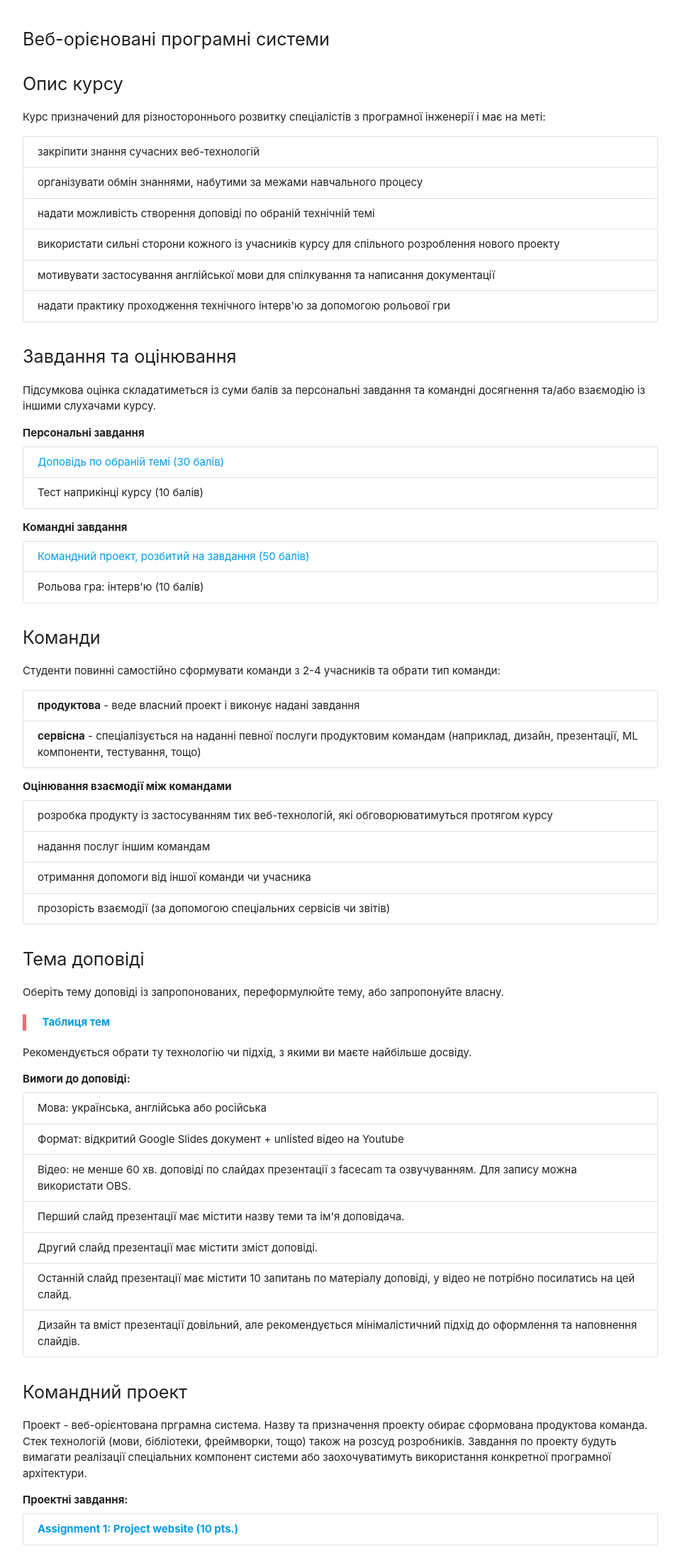
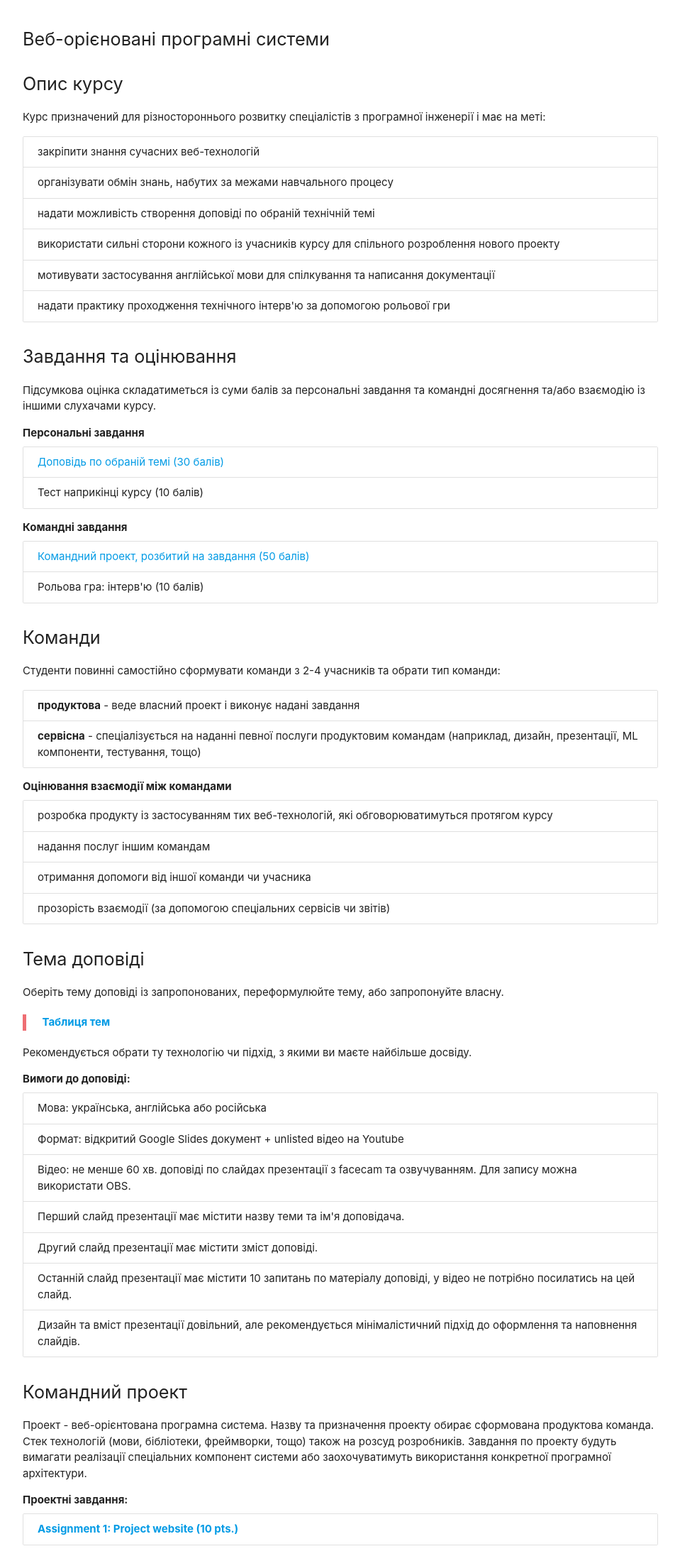
Before and after one commit to progbase/woss, a website: page index.html in a window 1280 px wide. Shown: the whole page at 71% size, without its empty margins (160-1119 px from the left). Drawn offline with nearby package versions, Linux system fonts and the light colour scheme.

Commit message:
Update index.html

```diff
--- a/index.html
+++ b/index.html
@@ -31,7 +31,7 @@
         </p>
         <ul class="collection">
             <li class="collection-item">закріпити знання сучасних веб-технологій</li>
-            <li class="collection-item">організувати обмін знаннями, набутими за межами навчального процесу</li>
+            <li class="collection-item">організувати обмін знань, набутих за межами навчального процесу</li>
             <li class="collection-item">надати можливість створення доповіді по обраній технічній темі</li>
             <li class="collection-item">використати сильні сторони кожного із учасників курсу для спільного розроблення
                 нового проекту</li>
@@ -97,7 +97,7 @@
 
         <h2 id="project" class="flow-text">Командний проект</h2>
         <p>
-            Проект - веб-орієнтована прграмна система. Назву та призначення проекту обирає сформована продуктова команда. Стек технологій (мови, бібліотеки, фреймворки, тощо) також на розсуд розробників. Завдання по проекту будуть вимагати реалізації спеціальних компонент системи або заохочуватимуть використання конкретної програмної архітектури.
+            Проект - веб-орієнтована програмна система. Назву та призначення проекту обирає сформована продуктова команда. Стек технологій (мови, бібліотеки, фреймворки, тощо) також на розсуд розробників. Завдання по проекту будуть вимагати реалізації спеціальних компонент системи або заохочуватимуть використання конкретної програмної архітектури.
         </p>
         <b>Проектні завдання:</b>
         <ul class="collection">
```
